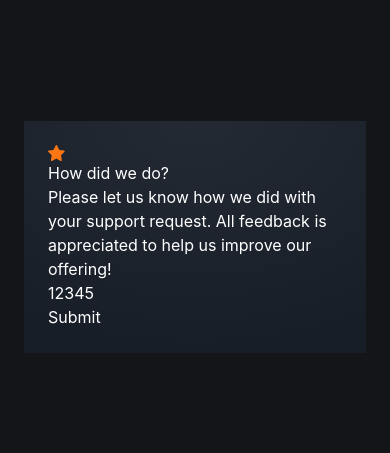
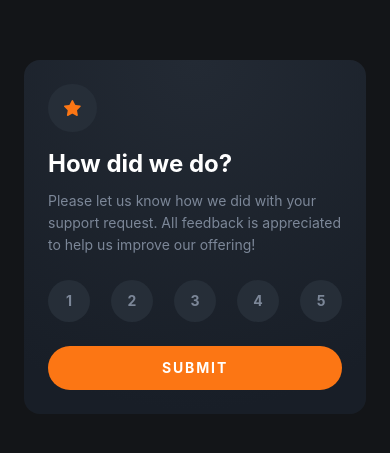
Before and after one commit to JPedroCoding/projetofeedback, a React (Vite) app: page / in a window 390 px wide. Shown: the part 185-638 px from the top of the page. Built offline with nearby package versions, Linux system fonts and the light colour scheme.

Commit message:
Primeiro card da versão mobile finalizado

```diff
--- a/index.html
+++ b/index.html
@@ -4,6 +4,9 @@
     <meta charset="UTF-8" />
     <link rel="icon" type="image/svg+xml" href="/public/favicon-32x32.png" />
     <meta name="viewport" content="width=device-width, initial-scale=1.0" />
+    <link rel="preconnect" href="https://fonts.googleapis.com">
+    <link rel="preconnect" href="https://fonts.gstatic.com" crossorigin>
+    <link href="https://fonts.googleapis.com/css2?family=Overpass:ital,wght@0,100..900;1,100..900&display=swap" rel="stylesheet">
     <title>Feedbak</title>
   </head>
   <body class="bg-very-dark-blue h-svh flex justify-center items-center ">
--- a/src/App.jsx
+++ b/src/App.jsx
@@ -1,23 +1,23 @@
 import iconStar from "./assets/icon-star.svg"
 export function App(){
   return(
-      <div className="bg-gradient-dark text-white mx-6 p-6" >
-       <div>
+      <div className="bg-gradient-dark text-white mx-6 p-6 rounded-2xl" >
+       <div className="bg-dark-blue w-fit p-4 rounded-full mb-4 font-overpass"  >
          <img src={iconStar} alt="Icon_Star" />
        </div>
-        <h1> How did we do? </h1>
+        <h1 className="text-2xl font-bold mb-2.5 "> How did we do? </h1>
 
-        <p>Please let us know how we did with your support request. All feedback is appreciated to help us improve our offering!</p>
+        <p className="text-medium-grey text-sm mb-6 leading-1">Please let us know how we did with your support request. All feedback is appreciated to help us improve our offering!</p>
 
-        <div >
-         <input type="button" value={1} />
-         <input type="button" value={2} />
-         <input type="button" value={3} />
-         <input type="button" value={4} />
-         <input type="button" value={5} />
+        <div className="flex justify-between mb-6" >
+         <input type="button" value={1} className="bg-dark-blue w-10.5 h-10.5 rounded-full text-medium-grey text-sm font-bold"  />
+         <input type="button" value={2} className="bg-dark-blue w-10.5 h-10.5 rounded-full text-medium-grey text-sm font-bold"/>
+         <input type="button" value={3} className="bg-dark-blue w-10.5 h-10.5 rounded-full text-medium-grey text-sm font-bold"/>
+         <input type="button" value={4} className="bg-dark-blue w-10.5 h-10.5 rounded-full text-medium-grey text-sm font-bold"/>
+         <input type="button" value={5} className="bg-dark-blue w-10.5 h-10.5 rounded-full text-medium-grey text-sm font-bold"/>
         </div>
 
-        <button>Submit</button>
+        <button className="bg-orange w-full uppercase tracking-1 font-bold rounded-3xl text-sm py-3">Submit</button>
 
       </div>
   )
--- a/src/index.css
+++ b/src/index.css
@@ -7,7 +7,8 @@
     --color-medium-grey: #7C8798;
     --color-orange: #FC7614;
 
-    --tracking-1: 1.867px;
+    --leading-1: 1.375rem;
+    --tracking-1:1.867px;
 
     --font-overpass: "Overpass", "sans-serif";
 }
```
